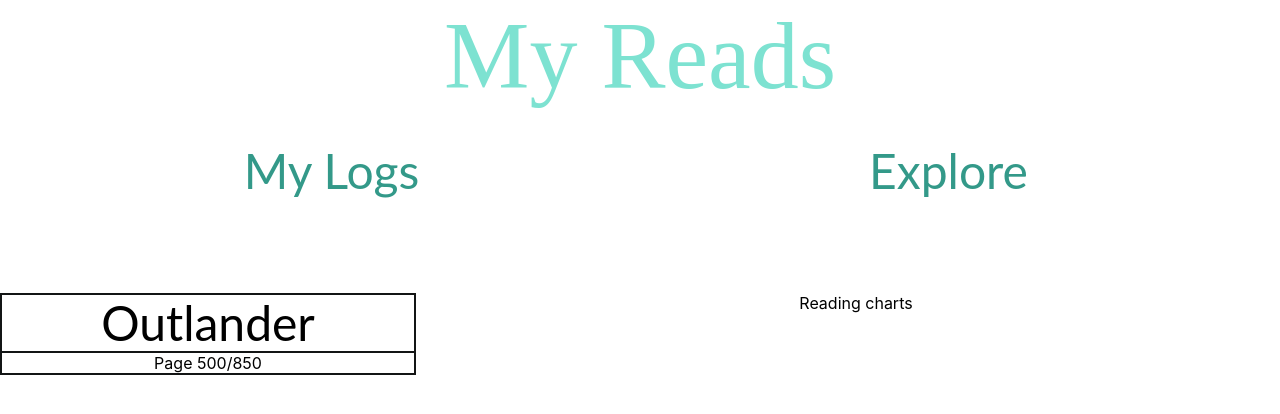
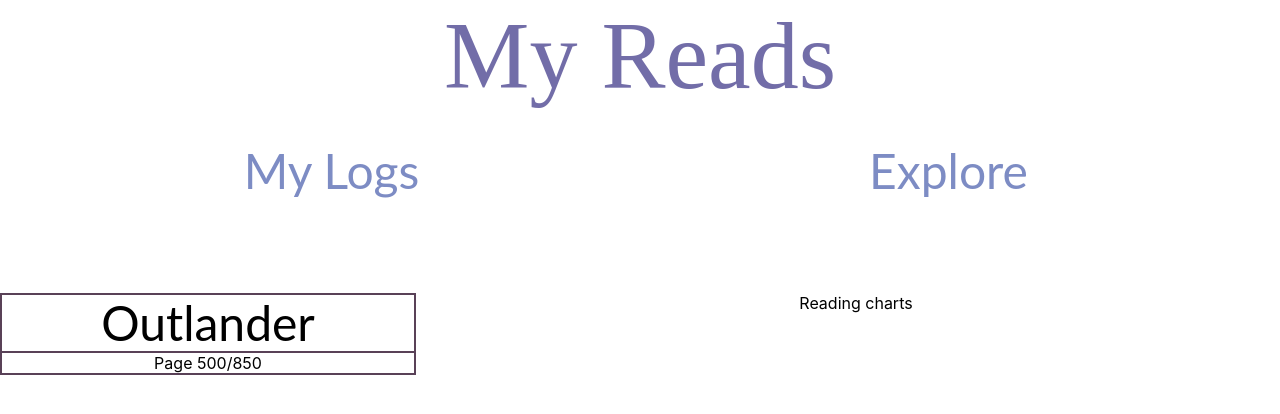
Before and after one commit to nicoledow/nikki-reads, a React (Create React App) app in the folder client/: page /logs in a window 1280 px wide. Shown: the top 414 px of the page. Built offline with nearby package versions, Linux system fonts and the light colour scheme; no server answers.

Commit message:
new color palette

```diff
--- a/client/src/Theme/Theme.js
+++ b/client/src/Theme/Theme.js
@@ -3,16 +3,19 @@
 const theme = createMuiTheme({
   palette: {
     primary: {
-      main: "#7de2d1", //middle blue green
+      main: "#726da8" //dark blue gray
     },
     secondary: {
-      main: "#339989", //persian green
+      main: "#7d8cc4" //glaucos - medium purplish-blue
+    },
+    tertiary: {
+      main: '#a0d2db' //light blue
     },
     error: {
-      main: "#64e9ee", //electric blue
+      main: "#bee7e8", //bright powder blue
     },
     info: {
-      main: "#131515", //eerie black
+      main: "#594157", //eggplant
     },
     black: {
       main: "#2b2c28", //jet
```
